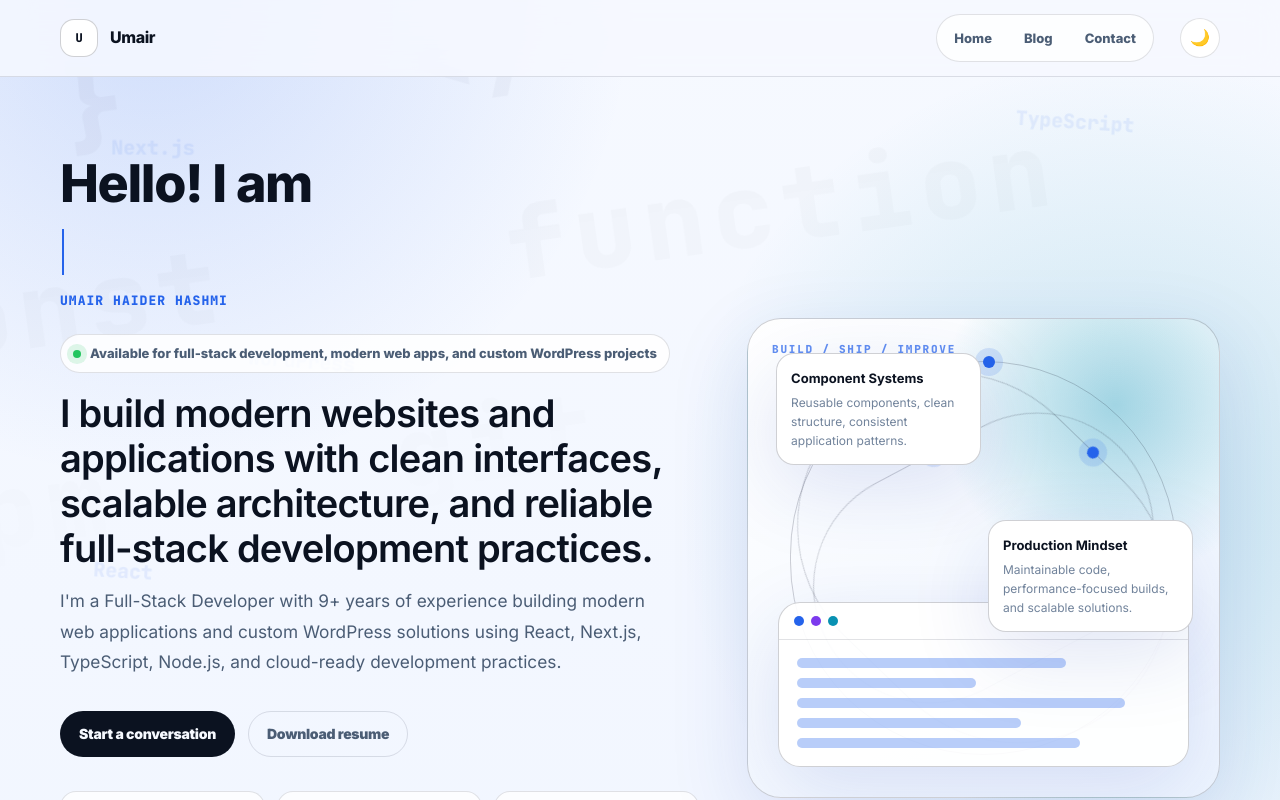
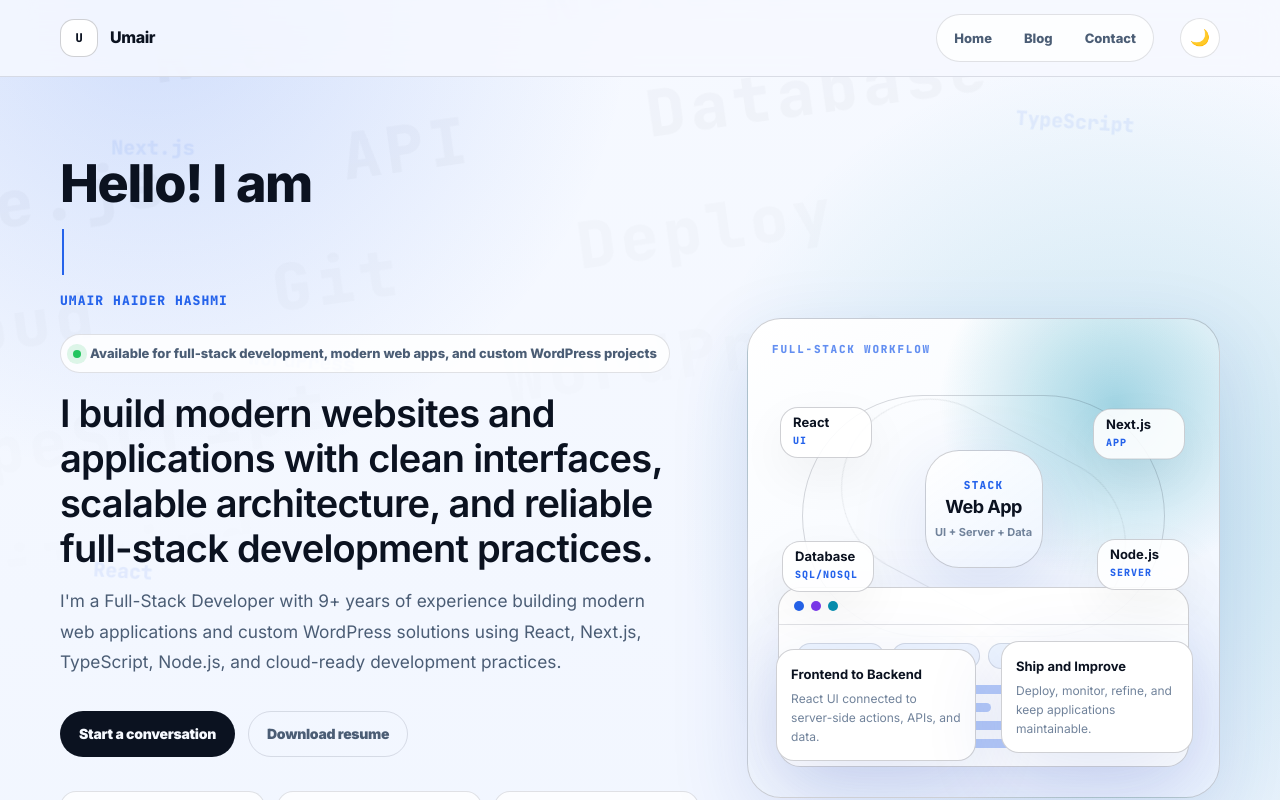
Before and after one commit to omee360/resume, a Next.js app: page / in a window 1280 px wide. Shown: the top 800 px of the page. Built offline with nearby package versions, Linux system fonts and the light colour scheme.

Commit message:
Update visual card component and global styles for improved content and layout

```diff
--- a/app/globals.css
+++ b/app/globals.css
@@ -74,13 +74,13 @@
 
   body::before {
     pointer-events: none;
-    content: "{ }  </>  const  function  npm  git  deploy  React  Next.js  CSS  API";
+    content: "</>  React  Next.js  Node.js  API  Database  Cloud  Git  Deploy  TypeScript  WordPress  Tailwind";
     position: fixed;
     inset: 0;
     z-index: -1;
     color: var(--color-line-strong);
     font-family: var(--font-mono);
-    font-size: clamp(42px, 8vw, 108px);
+    font-size: clamp(42px, 5vw, 108px);
     font-weight: 800;
     letter-spacing: 0.08em;
     line-height: 1.9;
--- a/app/page.tsx
+++ b/app/page.tsx
@@ -112,7 +112,7 @@ export default function Home() {
             </p>
 
             <p className="mt-4 max-w-[620px] text-[clamp(16px,1.35vw,18px)] leading-[1.75] text-muted">
-              I'm a Full-Stack Developer with 9+ years of experience building
+              I&apos;m a Full-Stack Developer with 9+ years of experience building
               modern web applications and custom WordPress solutions using
               React, Next.js, TypeScript, Node.js, and cloud-ready development
               practices.
--- a/components/sections/visual-card.tsx
+++ b/components/sections/visual-card.tsx
@@ -1,10 +1,29 @@
-const orbits = [
-  "inset-[42px] [animation:spin_24s_linear_infinite]",
-  "inset-[86px_36px] rotate-[44deg] [animation:spin_32s_linear_infinite]",
-  "inset-[122px_58px] rotate-[-28deg] [animation:spin_28s_linear_infinite]",
+const stackNodes = [
+  {
+    label: "React",
+    detail: "UI",
+    className: "left-[32px] top-[88px]",
+  },
+  {
+    label: "Next.js",
+    detail: "App",
+    className: "right-[34px] top-[92px]",
+  },
+  {
+    label: "Node.js",
+    detail: "Server",
+    className: "right-[30px] top-[228px]",
+  },
+  {
+    label: "Database",
+    detail: "SQL/NoSQL",
+    className: "left-[34px] top-[232px]",
+  },
 ];
 
-const codeLines = ["72%", "48%", "88%", "60%", "76%"];
+const workflow = ["Code", "API", "Data", "Deploy"];
+
+const codeLines = ["72%", "52%", "84%", "64%"];
 
 export function VisualCard() {
   return (
@@ -13,27 +32,51 @@ export function VisualCard() {
       className="relative min-h-[480px] overflow-hidden rounded-xl border border-line-strong bg-[radial-gradient(circle_at_78%_18%,color-mix(in_srgb,var(--color-brand-2)_36%,transparent),transparent_11rem),linear-gradient(145deg,var(--color-paper),var(--color-paper-2))] shadow-soft [animation:visual-float_7s_ease-in-out_infinite] [isolation:isolate]"
     >
       <span className="absolute left-6 top-[22px] z-[1] font-mono text-[11px] font-black tracking-[0.16em] text-[color-mix(in_srgb,var(--color-brand)_72%,transparent)]">
-        BUILD / SHIP / IMPROVE
+        FULL-STACK WORKFLOW
       </span>
 
-      {orbits.map((cls, i) => (
+      <div className="absolute inset-x-[54px] top-[76px] h-[242px] rounded-full border border-line-strong opacity-80 [animation:spin_34s_linear_infinite]" />
+      <div className="absolute inset-x-[86px] top-[108px] h-[178px] rounded-full border border-line rotate-[28deg] opacity-70 [animation:spin_42s_linear_infinite_reverse]" />
+
+      <div className="absolute left-1/2 top-[190px] z-[2] grid h-[118px] w-[118px] -translate-x-1/2 -translate-y-1/2 place-items-center rounded-[34px] border border-line-strong bg-[linear-gradient(145deg,color-mix(in_srgb,var(--color-paper)_92%,transparent),var(--color-paper-2))] shadow-soft">
+        <div className="text-center">
+          <span className="block font-mono text-[11px] font-black uppercase tracking-[0.12em] text-brand">
+            Stack
+          </span>
+          <strong className="mt-1 block text-[18px] leading-none tracking-[-0.03em] text-ink">
+            Web App
+          </strong>
+          <span className="mt-2 block text-[11px] font-bold text-soft">
+            UI + Server + Data
+          </span>
+        </div>
+      </div>
+
+      {stackNodes.map((node, i) => (
         <div
-          key={i}
-          className={`absolute rounded-full border border-line-strong ${cls}`}
+          key={node.label}
+          className={`absolute z-[3] min-w-[92px] rounded-[18px] border border-line-strong bg-[color-mix(in_srgb,var(--color-paper)_88%,transparent)] px-3 py-2 shadow-[0_18px_50px_rgba(0,0,0,0.05)] ${node.className} [animation:visual-float_7s_ease-in-out_infinite]`}
+          style={{ animationDelay: `${i * -1.2}s` }}
         >
-          <span className="absolute -top-[6px] left-1/2 h-3 w-3 rounded-full bg-brand shadow-[0_0_0_8px_color-mix(in_srgb,var(--color-brand)_14%,transparent)]" />
+          <strong className="block text-[13px] leading-none text-ink">
+            {node.label}
+          </strong>
+          <span className="mt-1 block font-mono text-[10px] font-black uppercase tracking-[0.1em] text-brand">
+            {node.detail}
+          </span>
         </div>
       ))}
-      <div className="absolute left-7 top-[34px] z-[3] max-w-[205px] rounded-[18px] border border-line-strong bg-paper p-[14px] shadow-soft">
-        <strong className="block text-[13px]">Component Systems</strong>
+
+      <div className="absolute left-7 top-[330px] z-[3] max-w-[200px] rounded-[18px] border border-line-strong bg-paper p-[14px] shadow-soft">
+        <strong className="block text-[13px]">Frontend to Backend</strong>
         <span className="mt-1 block text-[12px] text-soft">
-          Reusable components, clean structure, consistent application patterns.
+          React UI connected to server-side actions, APIs, and data.
         </span>
       </div>
-      <div className="absolute right-[26px] top-[42%] z-[3] max-w-[205px] rounded-[18px] border border-line-strong bg-paper p-[14px] shadow-soft">
-        <strong className="block text-[13px]">Production Mindset</strong>
+      <div className="absolute right-[26px] top-[322px] z-[3] max-w-[192px] rounded-[18px] border border-line-strong bg-paper p-[14px] shadow-soft">
+        <strong className="block text-[13px]">Ship and Improve</strong>
         <span className="mt-1 block text-[12px] text-soft">
-          Maintainable code, performance-focused builds, and scalable solutions.
+          Deploy, monitor, refine, and keep applications maintainable.
         </span>
       </div>
 
@@ -43,16 +86,28 @@ export function VisualCard() {
           <span className="h-[10px] w-[10px] rounded-full bg-brand-3" />
           <span className="h-[10px] w-[10px] rounded-full bg-brand-2" />
         </div>
-        <div className="grid gap-[10px] p-[18px]">
+        <div className="grid gap-4 p-[18px]">
+          <div className="grid grid-cols-4 gap-2">
+            {workflow.map((step) => (
+              <span
+                key={step}
+                className="rounded-full border border-line bg-paper-2 px-2 py-1 text-center font-mono text-[10px] font-black uppercase tracking-[0.08em] text-muted"
+              >
+                {step}
+              </span>
+            ))}
+          </div>
+          <div className="grid gap-[9px]">
             {codeLines.map((w, i) => (
               <span
                 key={i}
-              className="block h-[10px] rounded-full bg-[color-mix(in_srgb,var(--color-brand)_32%,transparent)]"
+                className="block h-[9px] rounded-full bg-[color-mix(in_srgb,var(--color-brand)_32%,transparent)]"
                 style={{ width: w }}
               />
             ))}
           </div>
         </div>
       </div>
+    </div>
   );
 }
```
Lines whose indentation alone changed are shown as unchanged.
